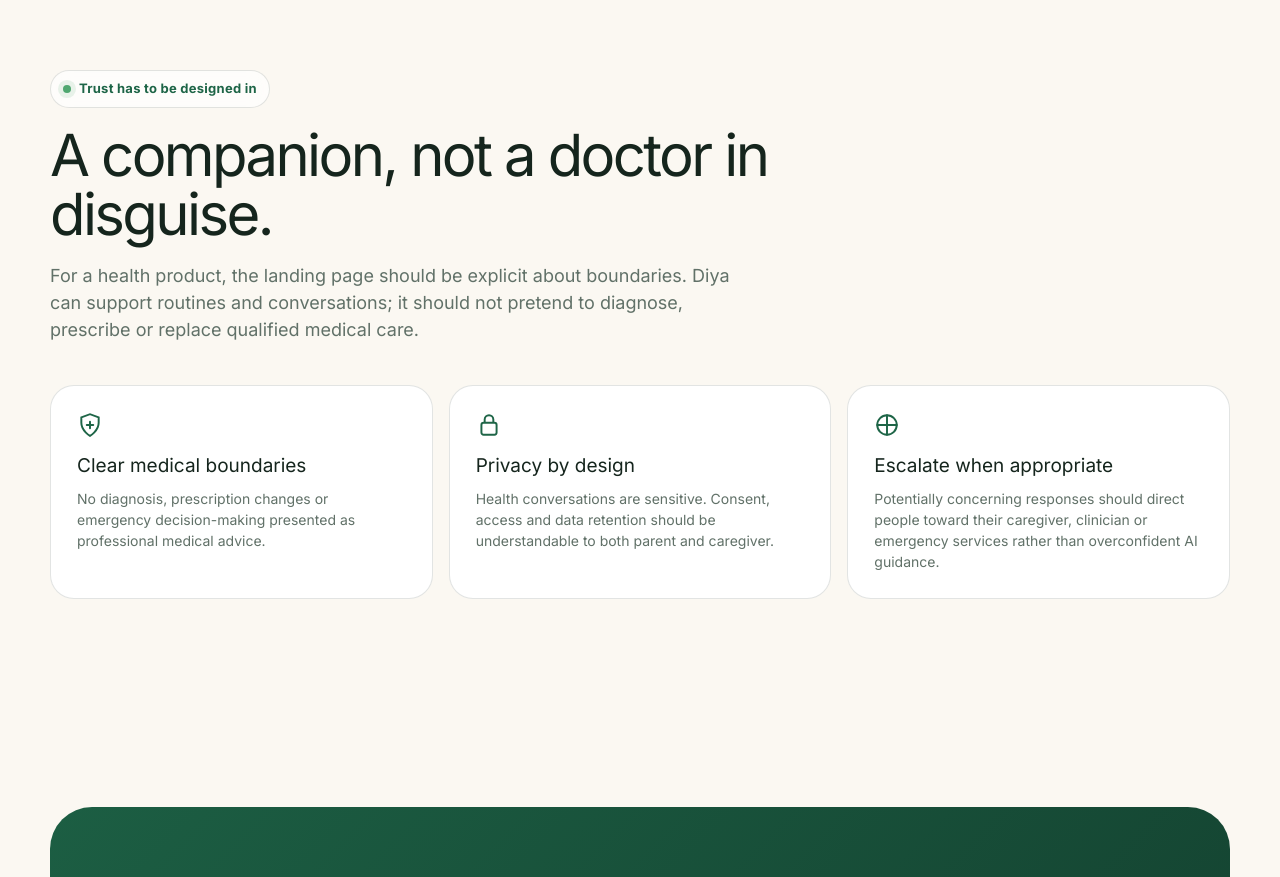
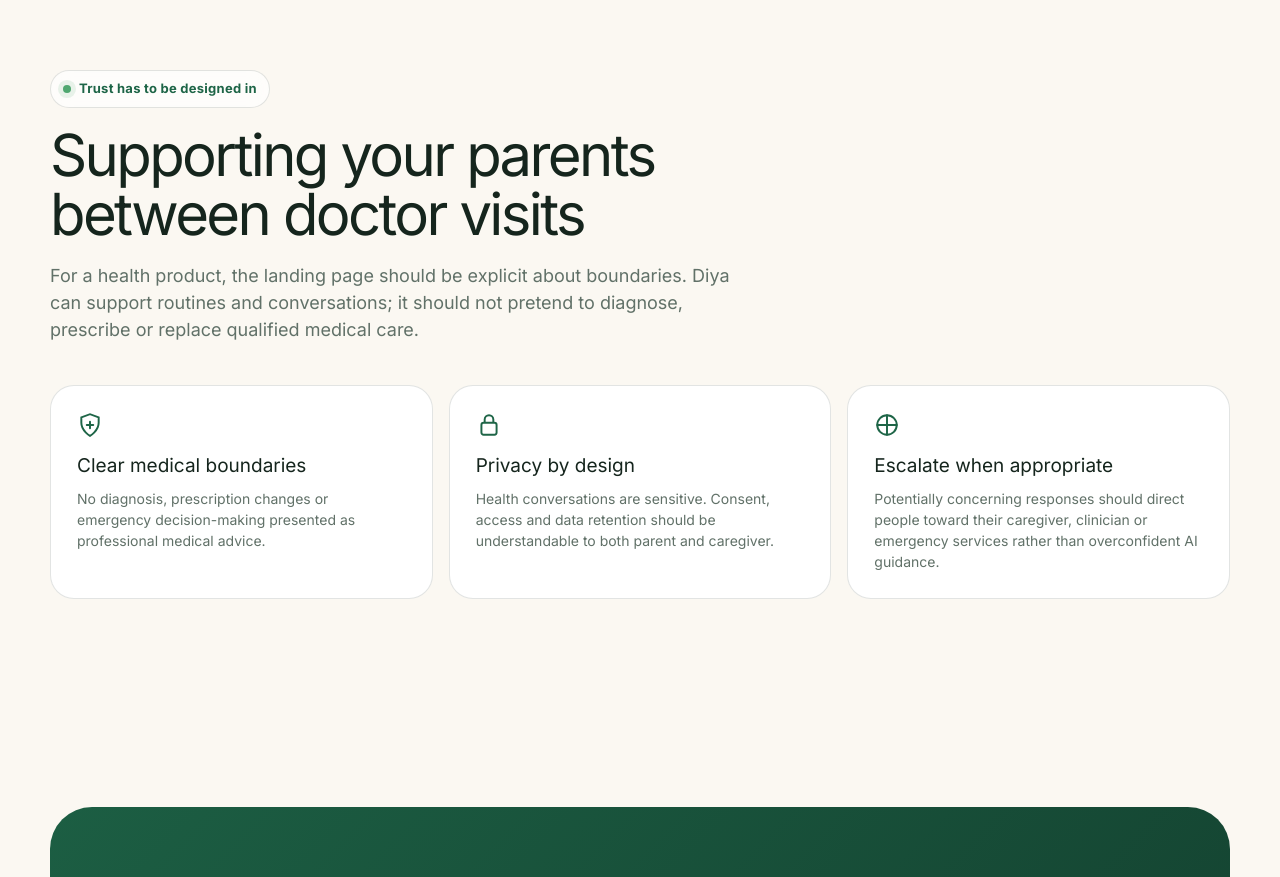
Before and after one commit to Ankitkadarge/caremitra, a Next.js app: page / in a window 1280 px wide. Shown: the part 5260-6137 px from the top of the page. Built offline with nearby package versions, Linux system fonts and the light colour scheme; no server answers.

Commit message:
Update safety section headline

```diff
--- a/app/page.tsx
+++ b/app/page.tsx
@@ -559,7 +559,7 @@ export default function Home() {
               <span className="dot"></span> Trust has to be designed in
             </span>
             <h2 className="section-title reveal" ref={addReveal}>
-              A companion, not a doctor in disguise.
+              Supporting your parents between doctor visits
             </h2>
             <p className="section-copy reveal" ref={addReveal}>
               For a health product, the landing page should be explicit about boundaries.
```
